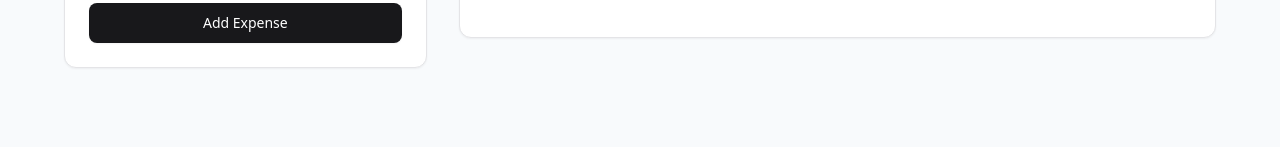
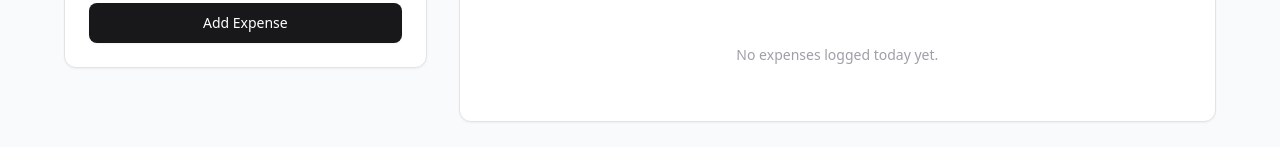
Before and after one commit to Conrad008/ledgerly, a plain HTML site: page index.html in a window 1280 px wide. Shown: the part 408-555 px from the top of the page. Drawn offline with nearby package versions, Linux system fonts and the light colour scheme.

Commit message:
feat:add list function to expense log

```diff
--- a/index.html
+++ b/index.html
@@ -78,10 +78,14 @@
                             <option value="Education">Education</option>
                             <option value="Other">Other</option>
                         </select>
-
                     </div>
                 </div>
 
+                <ul id="expense-list" class="flex flex-col gap-3">
+                    <li id="empty-state" class="text-center text-zinc-400 text-sm py-8">
+                        No expenses logged today yet.
+                    </li>
+                </ul>
             </div>
         </section>
     </main>
```
